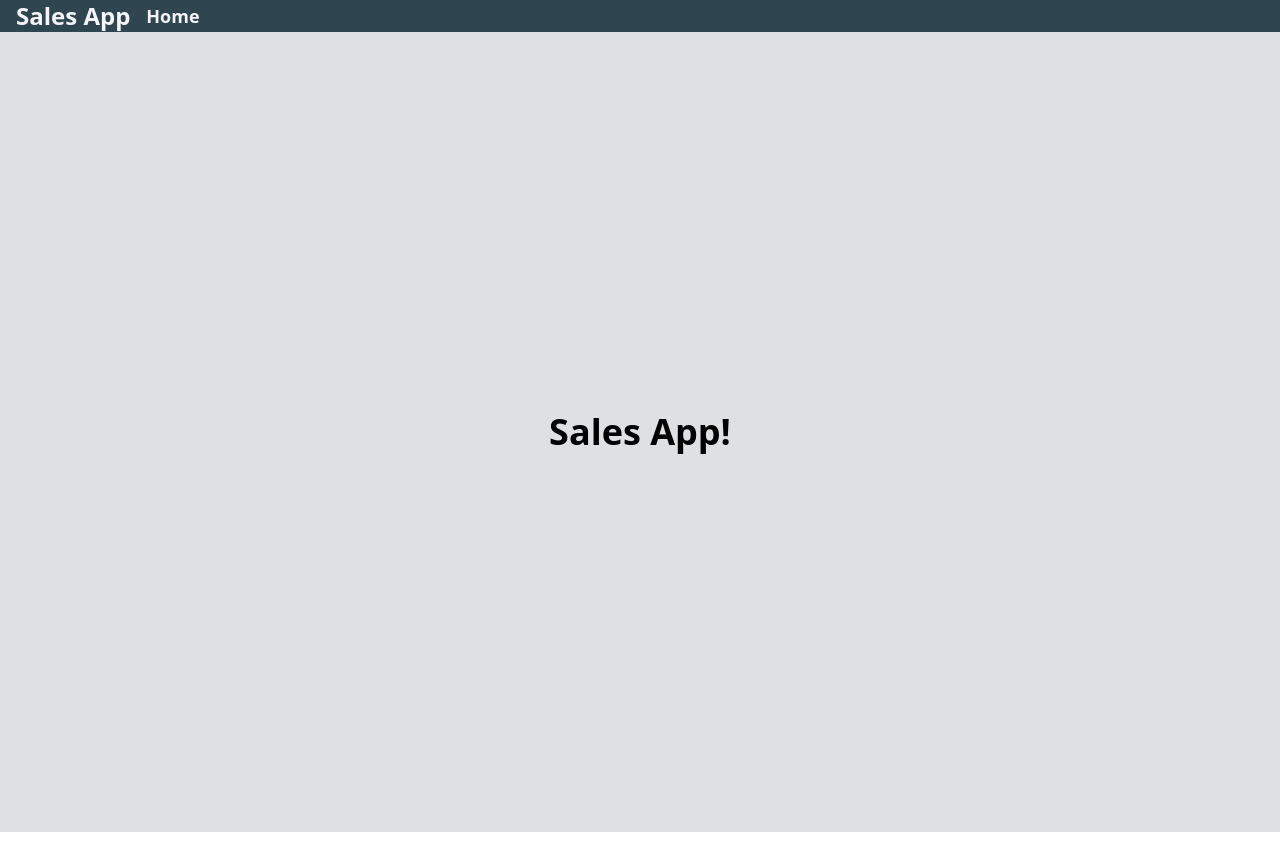
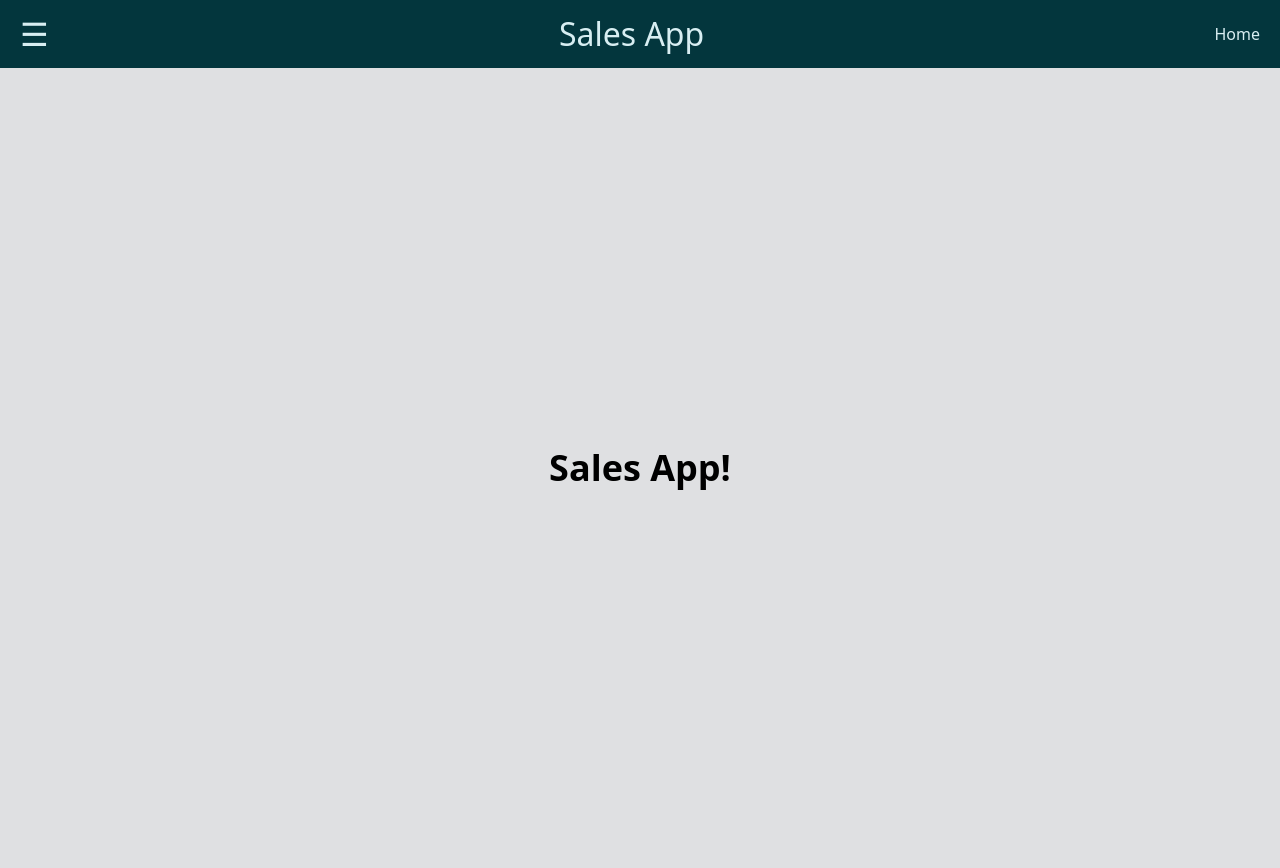
Before and after one commit to ianjrobertson/hackathon, a React (Vite) app: page / in a window 1280 px wide. Before the commit the page ends 832 px from the top, so only its background shows below. Built offline with nearby package versions, Linux system fonts and the light colour scheme.

Commit message:
made my changes added navigation redid header not using tailwind need to use tailwind

```diff
--- a/src/App.jsx
+++ b/src/App.jsx
@@ -1,31 +1,23 @@
-import {BrowserRouter, NavLink, Route, Routes} from "react-router-dom";
+import { BrowserRouter, NavLink, Route, Routes } from "react-router-dom";
+import { Header } from "./header/header";
 import Home from "./home/home";
+import Map from "./map/map"
 
 function App() {
   return (
-    <BrowserRouter>
+    <>
       <div>
-        <header>
-        <div className="flex flex-row bg-dark-gray text-center font-bold items-center space-x-4 text-white">
-            <div>
-                <div className="pl-4 text-2xl">Sales App</div>
-            </div>
-            <div>
-              <button type="button" className="text-lg">
-                <NavLink to="/">
-                Home
-                </NavLink>
-              </button>
-            </div>
-        </div>
-        </header>
+        <Header />
+      </div>
+      <main>
         <div className="flex items-center justify-center h-screen bg-white-gray">
           <Routes>
-            <Route path="/" element={<Home/>} exact/>
+            <Route path='/' element={<Home />} />
+            <Route path="/map" element={<Map />} />
           </Routes>
         </div>
-      </div>
-    </BrowserRouter>
+      </main>
+    </>
   );
 }
 
--- /dev/null
+++ b/src/header/header.css
@@ -0,0 +1,59 @@
+header {
+    flex-grow: 0;
+    display: flex;
+    justify-content: space-between;
+    align-items: center;
+    padding: 10px 20px;
+    background-color: #03363D;
+    color: #D8EEF2;
+    position: relative;
+  }
+
+  button {
+    color: #D8EEF2;
+  }
+
+  /* Navigation button styling */
+  .navigation {
+    color: #D8EEF2;
+    background: none;
+    border: none;
+    cursor: pointer;
+    font-size: 2rem;
+    border-radius: 50%;
+  }
+
+  .navigation:hover {
+    background-color: #D8EEF2;
+    color: #03363D;
+  }
+
+  nav {
+    display: flex;
+    flex-direction: column;
+    gap: 1rem;
+    position: fixed;
+    top: 0;
+    left: 0;
+    width: 100%;
+    height: 100%;
+    background-color: rgba(3, 54, 61, 0.9);
+    justify-content: center;
+    align-items: center;
+    z-index: 2;
+  }
+
+
+  .link {
+    color: #D8EEF2;
+    text-decoration: none;
+    font-size: 1.5rem;
+  }
+
+  .logo {
+    font-size: 2rem;
+  }
+
+  .active {
+    color: #03363D;
+  }
--- a/src/header/header.jsx
+++ b/src/header/header.jsx
@@ -1,7 +1,37 @@
-import React from "react";
+import React, { useState } from 'react';
+import { NavLink, useLocation, useNavigate } from 'react-router-dom';
+import './header.css'
 
 export function Header() {
-    return (
+    const [menuOpen, setMenuOpen] = useState(false);
+    const location = useLocation();
+    const navigate = useNavigate();
+
+    const toggleMenu = () => setMenuOpen(!menuOpen);
+
+    const renderButton = () => {
+        switch (location.pathname) {
+            case '/':
+                return <button onClick={() => navigate('/home')}>Home</button>;
+            case '/SignIn':
+                return <button onClick={() => navigate('/Register')}>Create Account</button>;
+            default:
+                return <button onClick={() => navigate('/')}>Home</button>;
+        }
+    };
+
+    function Menu() {
+        return (
+            <div className="menu">
+                <nav>
+                    <NavLink to="/" onClick='closeMenu()' className='link'>Home</NavLink>
+                    <NavLink to="/map" onClick='closeMenu()' className='link'>Map</NavLink>
+                </nav>
+            </div>
+        );
+    }
+
+    /**return (
         <div className="flex flex-row bg-slate-600 text-center items-center space-x-4 text-white">
             <div>
                 <div className="pl-4 text-2xl">Simple-Finance</div>
@@ -16,5 +46,15 @@ export function Header() {
                 <div className="text-lg">Settings</div>
             </div>
         </div>
-    )
+    )*/
+    return (
+        <>
+      <header className="header">
+        <button className='navigation' onClick={toggleMenu}>☰</button>
+        <div className="logo">Sales App</div>
+        {renderButton()}
+      </header>
+      {menuOpen && <Menu />}
+    </>
+    );
 }
--- a/src/main.jsx
+++ b/src/main.jsx
@@ -1,7 +1,14 @@
+import React from 'react'
+import { StrictMode } from 'react'
 import { createRoot } from 'react-dom/client'
 import './index.css'
 import App from './App.jsx'
+import { BrowserRouter } from 'react-router-dom'
 
 createRoot(document.getElementById('root')).render(
-    <App />
+    <StrictMode>
+        <BrowserRouter>
+            <App />
+        </BrowserRouter>
+    </StrictMode>
 )
--- /dev/null
+++ b/src/map/map.jsx
@@ -0,0 +1,10 @@
+
+export default function Map() {
+    return (
+        <div className="flex items-center justify-center h-screen">
+            <div className="flex flex-col">
+                <h1 className="text-4xl font-bold text-black">Map Component</h1>
+            </div>
+        </div>
+    )
+}
```
